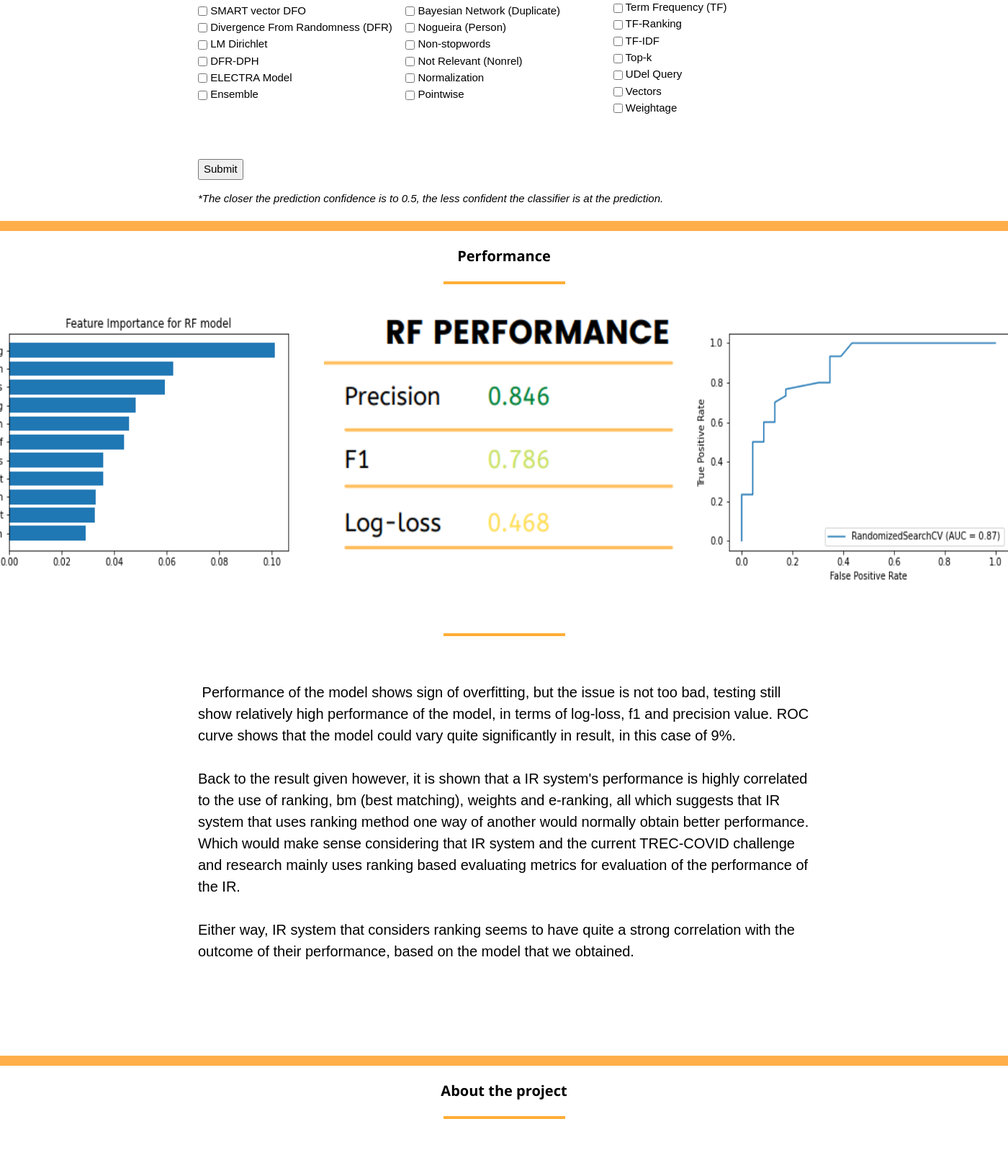
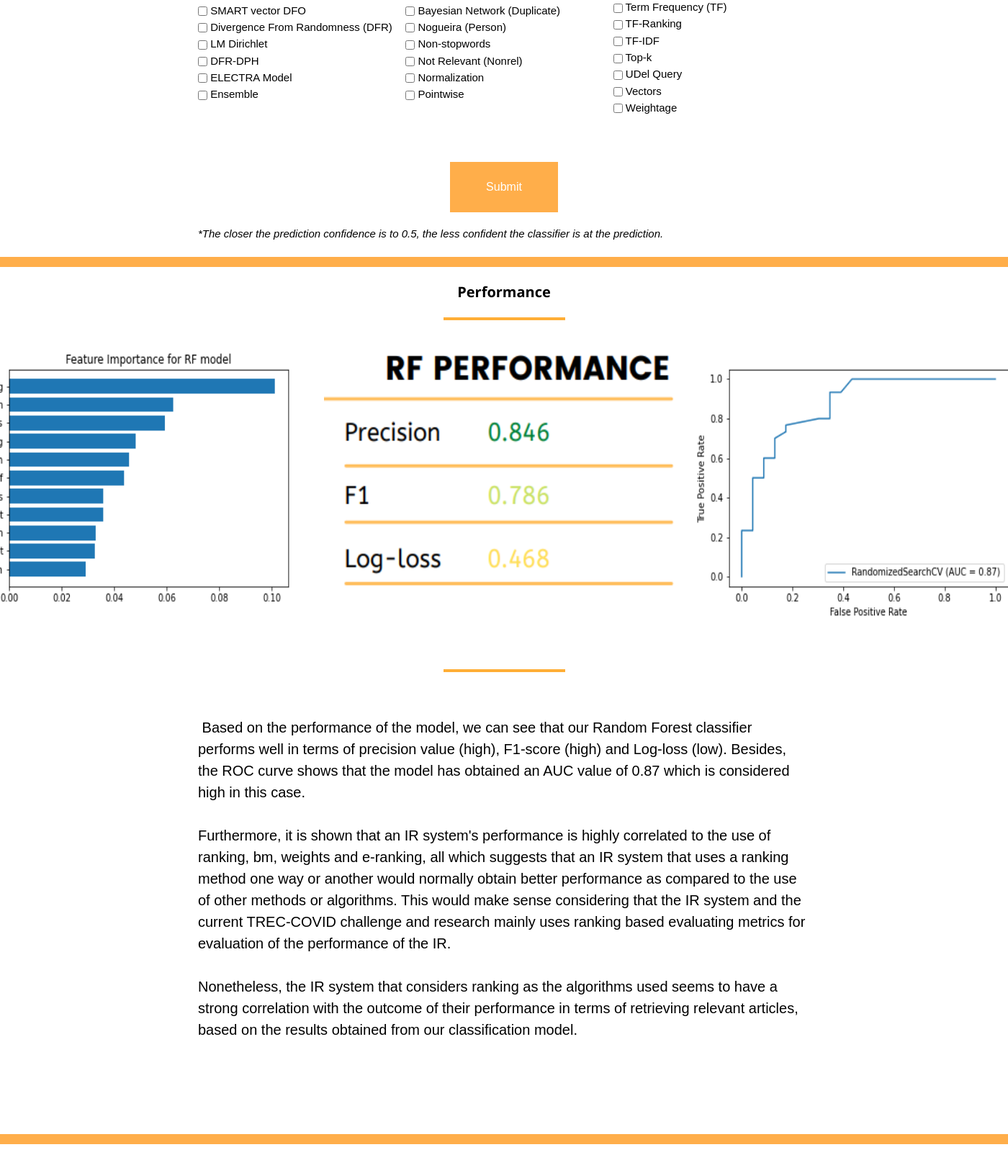
Before and after one commit to mong0009monash/FYP.github.io, a Flask app: page / in a window 1400 px wide; the page is wider, and only the part inside the window is pictured. Shown: the part 880-2492 px from the top of that part at 72% size. Run offline with Flask 2, Linux system fonts and the light colour scheme; parts of the project's set-up code (start-up, migrations or seed data) failed here and were passed over.

Commit message:
Update index.html and result.html

```diff
--- a/templates/index.html
+++ b/templates/index.html
@@ -72,6 +72,19 @@ label,input{
     text-align: center;
 	}
 
+.button {
+  background-color: rgb(255, 174, 74);
+  border: none;
+  color: white;
+  padding: 23px 50px;
+  text-align: center;
+  text-decoration: none;
+  display: inline-block;
+  font-size: 16px;
+  margin: 4px 2px;
+  cursor: pointer;
+}
+
 
 * {
   box-sizing: border-box;
@@ -136,7 +149,7 @@ ul {
 <hr style="width:165px;border:2px solid rgb(255, 174, 54)">
 <div class="center-justified">
 
-<center><p>Please select at least one of the features below</p></center>
+<p>Please select at least one of the features below</p>
 
 <br>
 
@@ -216,7 +229,7 @@ ul {
 <center><p id="result" style="color:{{ txt_color }};">q</p></center>
 <br>
 
-<input type="submit" value="Submit">
+<center><input class="button" type="submit" value="Submit"></center>
 
 </form>
 
@@ -303,11 +316,11 @@ document.getElementById("result").innerHTML = "{{result}}"
 
 <br>
 
-<p class = "text"> Performance of the model shows sign of overfitting, but the issue is not too bad, testing still show relatively high performance of the model, in terms of log-loss, f1 and precision value. ROC curve shows that the model could vary quite significantly in result, in this case of 9%.
+<p class = "text"> Based on the performance of the model, we can see that our Random Forest classifier performs well in terms of precision value (high), F1-score (high) and Log-loss (low). Besides, the ROC curve shows that the model has obtained an AUC value of 0.87 which is considered high in this case.
 
-Back to the result given however, it is shown that a IR system's performance is highly correlated to the use of ranking, bm (best matching), weights and e-ranking, all which suggests that IR system that uses ranking method one way of another would normally obtain better performance. Which would make sense considering that IR system and the current TREC-COVID challenge and research mainly uses ranking based evaluating metrics for evaluation of the performance of the IR.
+Furthermore, it is shown that an IR system's performance is highly correlated to the use of ranking, bm, weights and e-ranking, all which suggests that an IR system that uses a ranking method one way or another would normally obtain better performance as compared to the use of other methods or algorithms. This would make sense considering that the IR system and the current TREC-COVID challenge and research mainly uses ranking based evaluating metrics for evaluation of the performance of the IR.
 
-Either way, IR system that considers ranking seems to have quite a strong correlation with the outcome of their performance, based on the model that we obtained.
+Nonetheless, the IR system that considers ranking as the algorithms used seems to have a strong correlation with the outcome of their performance in terms of retrieving relevant articles, based on the results obtained from our classification model.
 </p>
 
 <br>
@@ -337,9 +350,9 @@ Either way, IR system that considers ranking seems to have quite a strong correl
 
 <br>
 
-<p class = "text"> The evaluator that is shown is a classifier model that is trained on TREC-COVID's results from each participants. TREC-COVI is an organised event that would liketo further the research on deployment of Information Retrieval (IR) system. This is done by organising competition (in Kaggle) or through volunteers where each participant then tries to provide the best IR system for solving certain question related to COVID, providing relevant information for the medical experts researching on the COVID matters.
+<p class = "text"> TREC-COVID is an event organized by NIST to further the research and evaluate the capabilities of the Information Retrieval (IR) system. This is done by organising a competition in Kaggle or through volunteers where each participating teams involved will try to compete and provide the best IR system, each using a different set of methods and algorithms to retrieves relevant articles or documents based on the query given by a user for the medical experts researching on the COVID-19 matters.
 
-Our evaluator is trying to figure out whether a certain parameters, or use of different methods or tools would affect the result of the participant's IR system in any manner.
+The evaluator that is shown is a classifier model that is trained on TREC-COVID's results obtained from each participating team. Our evaluator is trying to figure out whether a certain parameter, or the usage of different methods or algorithms would affect the performance of an IR system.
 </p>
 
 <br>
```
Also changed, not shown: templates/result.html (+20 -7 lines).
